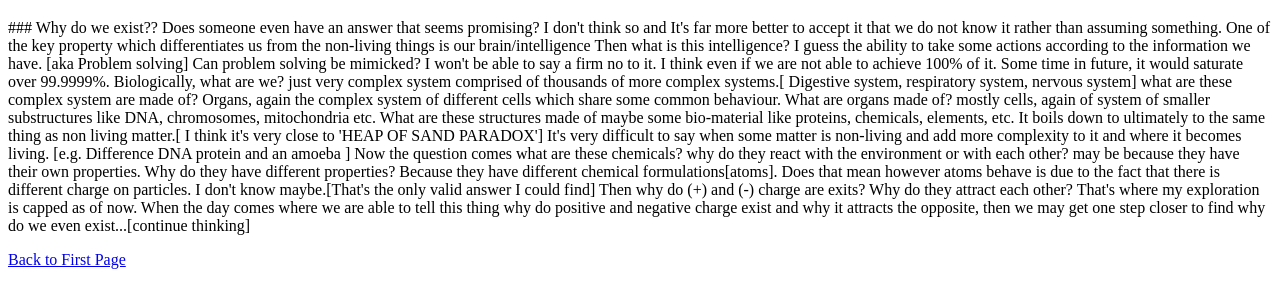
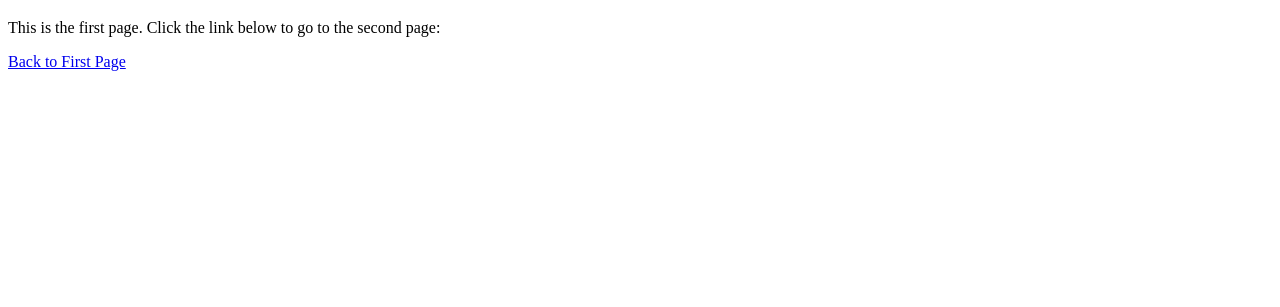
Before and after one commit to vikrantbele/vikrantbele.github.io, a plain HTML site: page curiosity.html in a window 1280 px wide. Shown: the part 61-368 px from the top of the page. Drawn offline with Linux system fonts and the light colour scheme.

Commit message:
Update curiosity.html

```diff
--- a/curiosity.html
+++ b/curiosity.html
@@ -6,69 +6,7 @@
 </head>
 <body>
     <h1>Welcome to the Second Page</h1>
-    <p>### Why do we exist??
-
-Does someone even have an answer that seems promising?
-I don't think so and It's far more better to accept it
-that we do not know it rather than assuming something.
-
-One of the key property which differentiates us from the
-non-living things is our brain/intelligence
-
-
-Then what is this intelligence? I guess the ability to
-take some actions according to the information we have.
-[aka Problem solving]
-
-
-Can problem solving be mimicked? I won't be able to say
-a firm no to it. I think even if we are not able to
-achieve 100% of it. Some time in future, it would saturate
- over 99.9999%.
-
-
-Biologically, what are we? just very complex system comprised
-of thousands of more complex systems.[ Digestive system,
-respiratory system, nervous system]
-
-
-what are these complex system are made of? Organs, again
-the complex system of different cells which share some
-common behaviour.
-
-
-What are organs made of? mostly cells, again of system of
-smaller substructures like DNA, chromosomes, mitochondria etc.
-
-
-What are these structures made of maybe some bio-material
-like proteins, chemicals, elements, etc.
-
-
-It boils down to ultimately to the same thing as non living
-matter.[ I think it's very close to 'HEAP OF SAND PARADOX']
-It's very difficult to say when some matter is non-living and
-add more complexity to it and where it becomes living.
-[e.g. Difference DNA protein and an amoeba ]
-
-
-Now the question comes what are these chemicals? why do they
-react with the environment or with each other? may be
-because they have their own properties. Why do they have
-different properties? Because they have different chemical
-formulations[atoms]. Does that mean however atoms behave
-is due to the fact that there is different charge on particles.
-I don't know maybe.[That's the only valid answer I could find]
-
-Then why do (+) and (-) charge are exits? Why do they attract
-each other? That's where my exploration is capped as of now.
-
-When the day comes where we are able to tell this thing why do
-positive and negative charge exist and why it attracts the
-opposite, then we may get one step closer to find why do
-we even exist...[continue thinking]
-
-</p>
+    <p>This is the first page. Click the link below to go to the second page:</p>
     <a href="index.html">Back to First Page</a>
 </body>
 </html>
```
